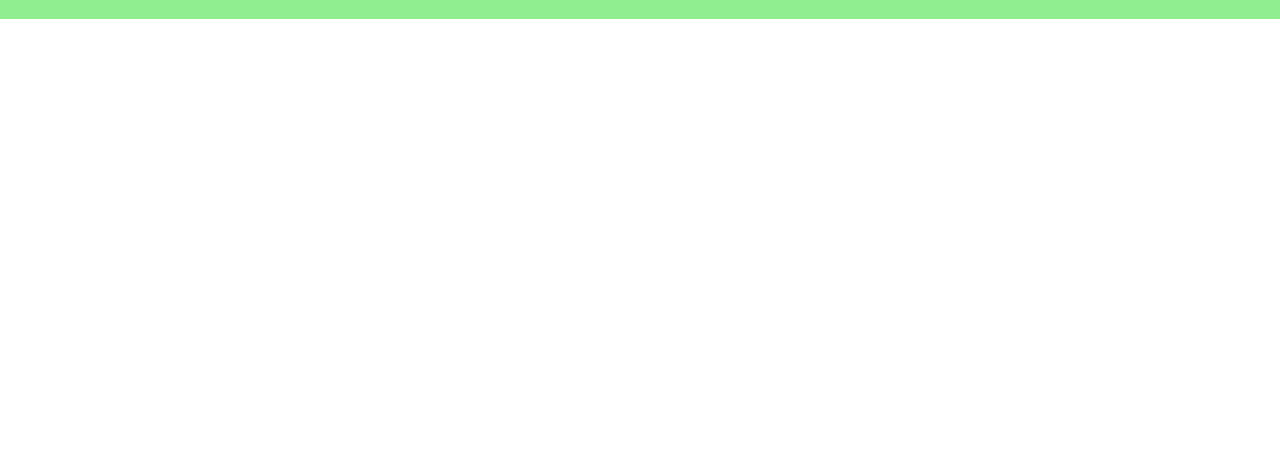
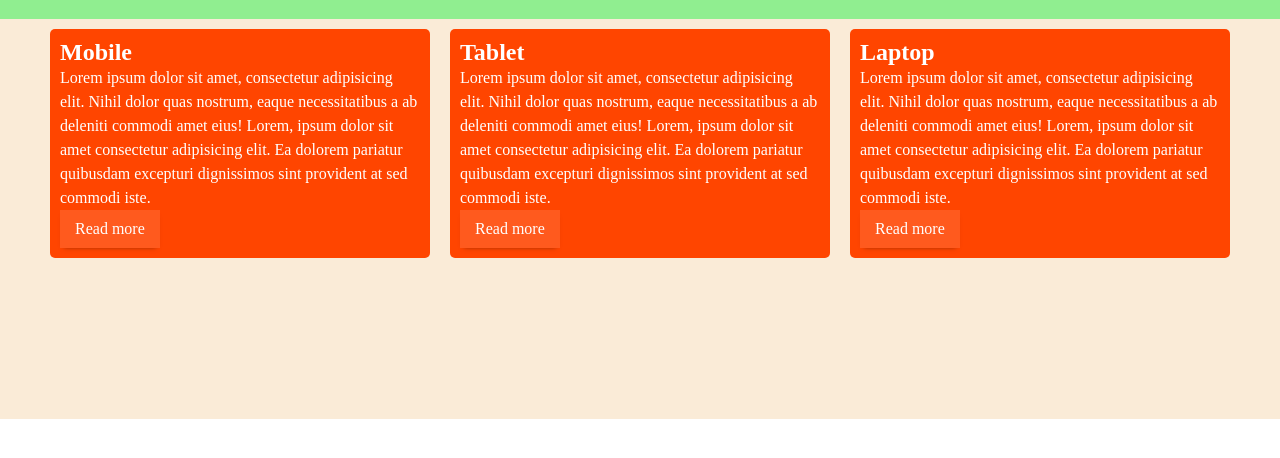
Before and after one commit to M-Nazmul/Travel-blog, a plain HTML site: page index.html in a window 1280 px wide. Shown: the part 58-516 px from the top of the page. Drawn offline with Linux system fonts and the light colour scheme.

Commit message:
added more css

```diff
--- a/index.html
+++ b/index.html
@@ -8,5 +8,24 @@
 </head>
 <body>
     <h1>welcome</h1>
+    <div class="container">
+        <div class="main">
+            <div class="services">
+                <h2>Mobile</h2>
+                <p>Lorem ipsum dolor sit amet, consectetur adipisicing elit. Nihil dolor quas nostrum, eaque necessitatibus a ab deleniti commodi amet eius! Lorem, ipsum dolor sit amet consectetur adipisicing elit. Ea dolorem pariatur quibusdam excepturi dignissimos sint provident at sed commodi iste.</p>
+                <div class="btn"><a href="#">Read more</a></div>
+            </div>
+            <div class="services">
+                <h2>Tablet</h2>
+                <p>Lorem ipsum dolor sit amet, consectetur adipisicing elit. Nihil dolor quas nostrum, eaque necessitatibus a ab deleniti commodi amet eius! Lorem, ipsum dolor sit amet consectetur adipisicing elit. Ea dolorem pariatur quibusdam excepturi dignissimos sint provident at sed commodi iste.</p>
+                <div class="btn"><a href="#">Read more</a></div>
+            </div>
+            <div class="services">
+                <h2>Laptop</h2>
+                <p>Lorem ipsum dolor sit amet, consectetur adipisicing elit. Nihil dolor quas nostrum, eaque necessitatibus a ab deleniti commodi amet eius! Lorem, ipsum dolor sit amet consectetur adipisicing elit. Ea dolorem pariatur quibusdam excepturi dignissimos sint provident at sed commodi iste.</p>
+                <div class="btn"><a href="#">Read more</a></div>
+            </div>
+        </div>
+    </div>
 </body>
 </html>
--- a/style.css
+++ b/style.css
@@ -8,3 +8,40 @@ h1{
     padding: 20px;
     text-align: center;
 }
+.container{
+    width: 100%;
+    height: 50vh;
+    background-color: antiquewhite;
+}
+.main{
+    max-width: 1200px;
+    margin: 0 auto;
+    display: flex;
+    justify-content: center;
+    align-items: center;
+    flex-wrap: wrap;
+}
+.services{
+    flex-basis: 30%;
+    flex-grow: 1;
+    background-color: orangered;
+    color: #fff;
+    margin: 10px;
+    padding: 10px;
+    border-radius: 5px;
+
+}
+.services p{
+    line-height: 24px;
+}
+.services .btn{
+
+}
+.services .btn a{
+    text-decoration: none;
+    color: #fff;
+    padding: 10px 15px;
+    display: inline-block;
+    background-color: rgb(255, 90, 30);
+    box-shadow: 0px 3px 5px -4px rgba(0,0,0, 0.5);
+}
```
